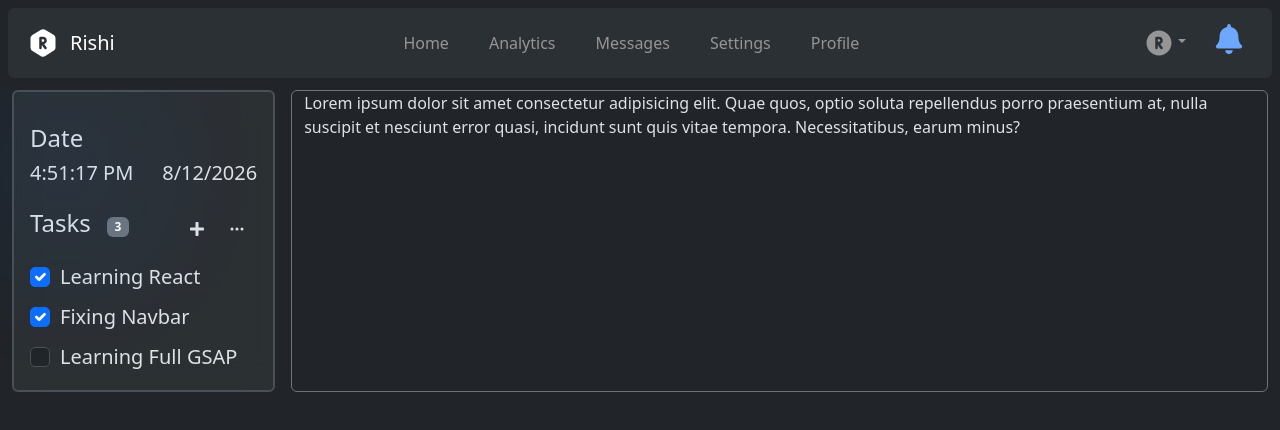
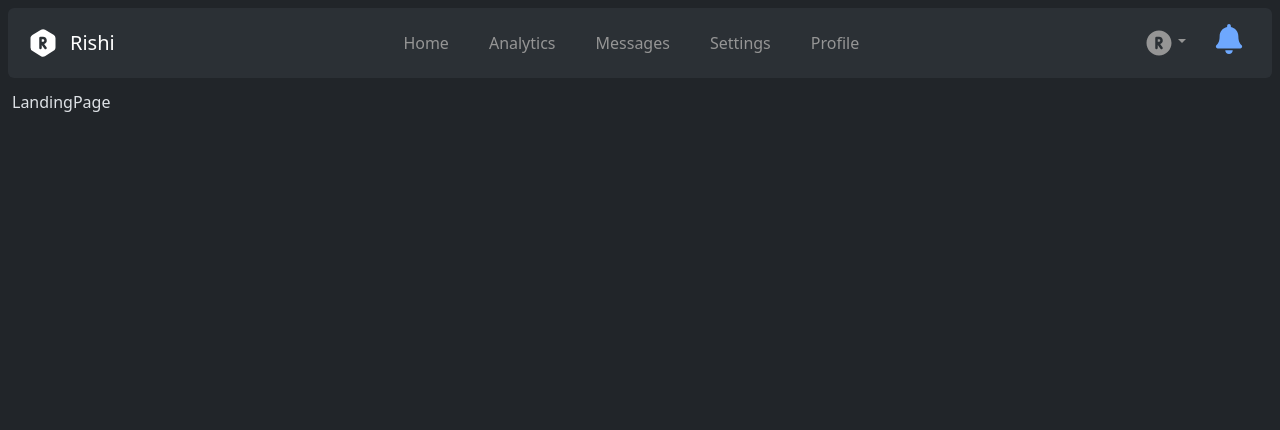
Before and after one commit to RishiTheProgrammer/Admin-Dashboard, a React (Vite) app: page / in a window 1280 px wide. Shown: the top 430 px of the page. Built offline with nearby package versions, Linux system fonts and the light colour scheme.

Commit message:
Added path for landing page and chanbed path style of home page

```diff
--- a/src/components/mainArea.jsx
+++ b/src/components/mainArea.jsx
@@ -1,5 +1,6 @@
 import { Col } from 'react-bootstrap'
 import { Routes, Route } from 'react-router-dom'
+import LandingPage from '../sections/LandingPage'
 import Home from '../sections/Home'
 import Analytics from '../sections/Analytics'
 import Messages from '../sections/Messages'
@@ -10,7 +11,8 @@ const MainArea = () => {
   return (
     <Col className='overflow-y-auto flex-grow-1' style={{marginTop: "90px"}}>
         <Routes>
-            <Route path="/" element={<Home />} />
+            <Route path="/" element={<LandingPage />}/>
+            <Route path="/home" element={<Home />} />
             <Route path="/analytics" element={<Analytics />} />
             <Route path="/messages" element={<Messages />} />
             <Route path="/settings" element={<Settings />} />
```
